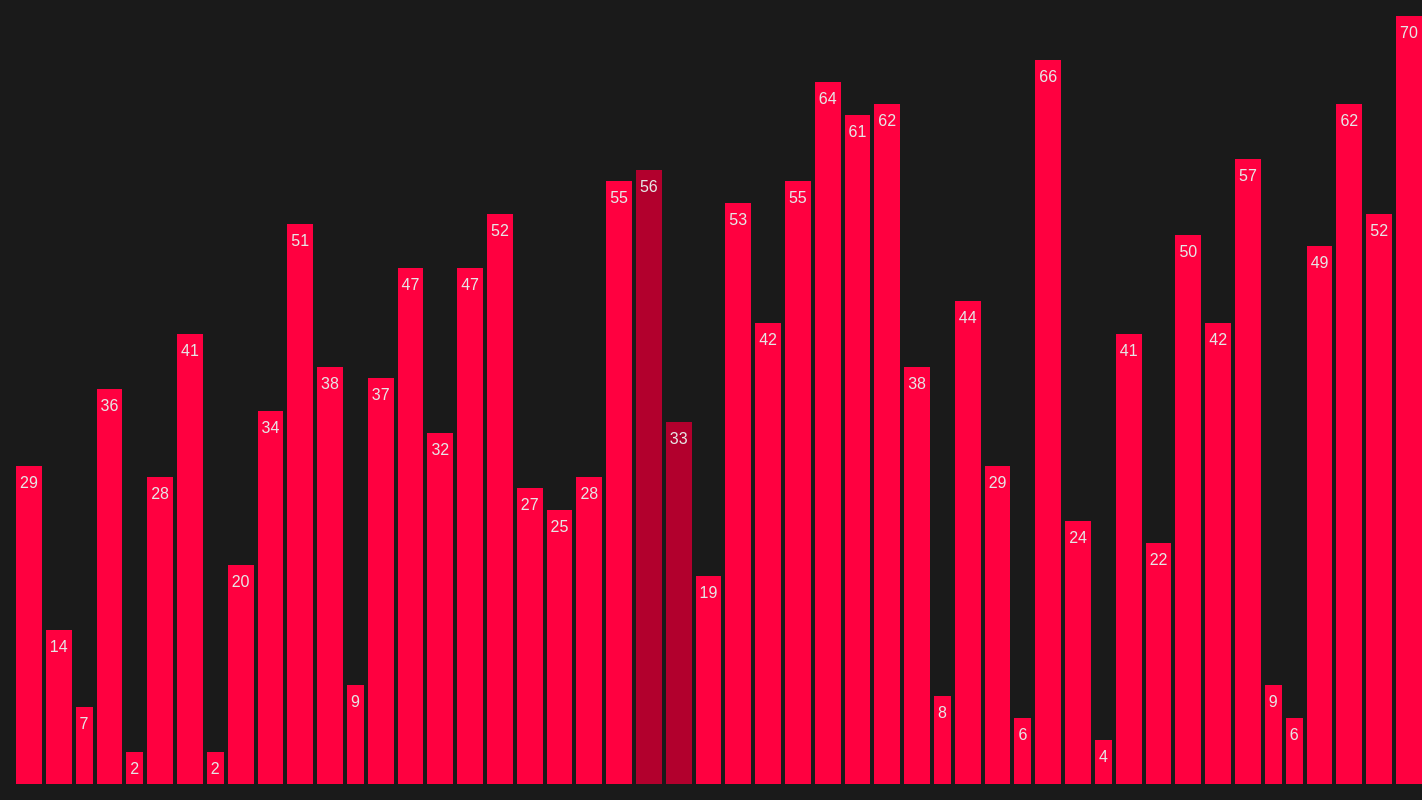
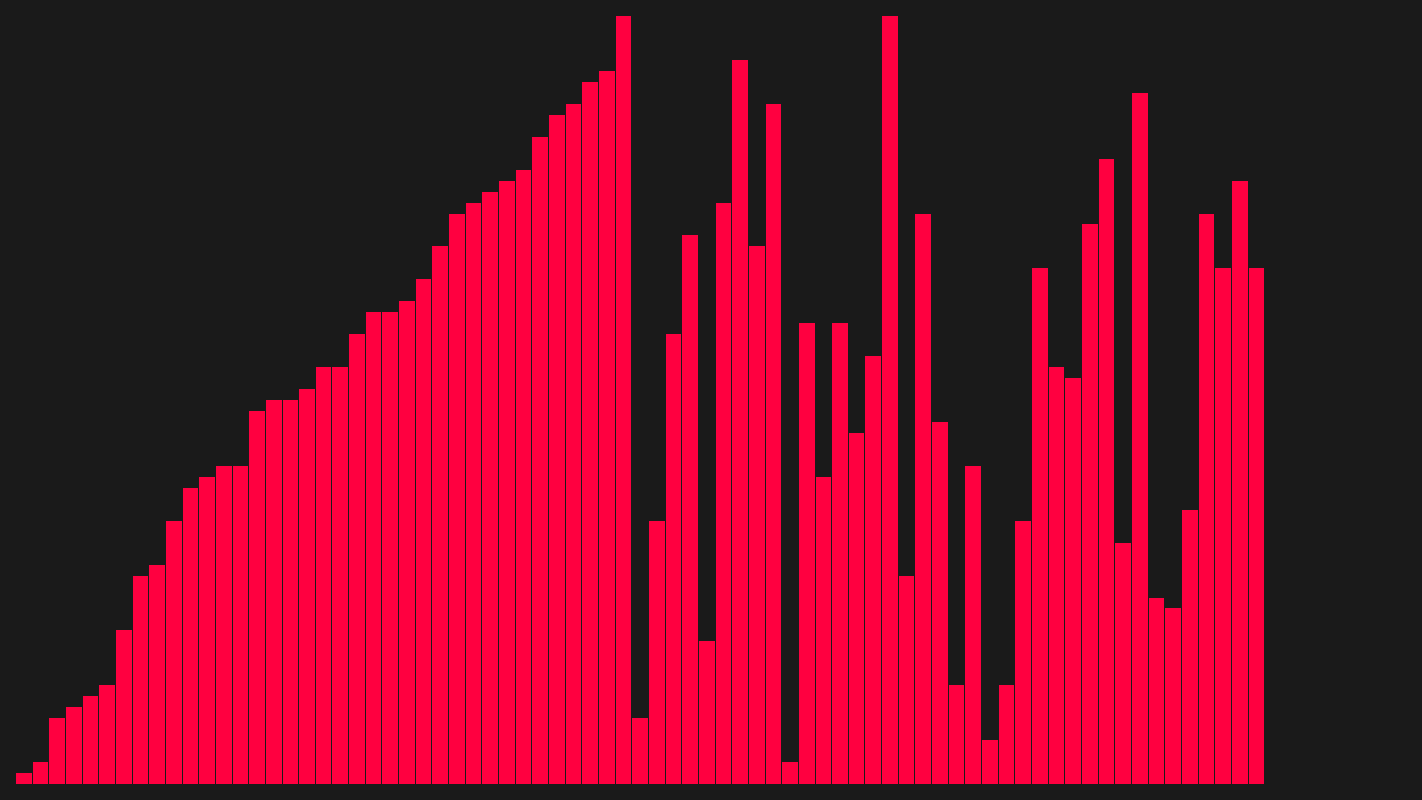
Before and after one commit to fdograph/algoviz, a React (Create React App) app: page / in a window 1280 px wide. Shown: the whole page, 1422 px wide, since content can reach past the window. Built offline with nearby package versions, Linux system fonts and the light colour scheme.

Commit message:
Adding mergeSort

```diff
--- a/src/components/Screen.module.scss
+++ b/src/components/Algorithm.module.scss
@@ -1,12 +1,11 @@
-.screen {
+.algorithm {
   display: flex;
   flex: 1;
-  //background: var(--light-color);
 }
 
 .sampleHolder {
   display: flex;
   flex: 1;
-  gap: 0.25em;
+  gap: 1px;
   align-items: flex-end;
 }
--- /dev/null
+++ b/src/components/Algorithm.tsx
@@ -0,0 +1,45 @@
+import React, { useCallback, useEffect, useMemo, useState } from 'react';
+import { Sample } from './Sample';
+
+import Styles from './Algorithm.module.scss';
+import { mergeSort, visualBubbleSort, visualMergeSort } from '../logic/algos';
+
+interface ScreenProps {
+  values: number[];
+  algo: string;
+}
+
+export const Algorithm: React.FC<ScreenProps> = ({ values, algo }) => {
+  const [list, setList] = useState<number[]>(values);
+  const [currentSet, setCurrentSet] = useState<Set<number>>(new Set());
+  const max = Math.max(...values);
+  const algorithmTrigger = useCallback(
+    // () => visualBubbleSort(values, setList, setCurrentSet),
+    () => visualMergeSort(values, setList, setCurrentSet),
+    [values]
+  );
+
+  const sampleList = useMemo(
+    () =>
+      list.map((val, i) => (
+        <Sample
+          key={`${algo}:${i}:${val}`}
+          color="primary"
+          value={val}
+          max={max}
+          active={currentSet.has(i)}
+        />
+      )),
+    [currentSet, algo, list, max]
+  );
+
+  useEffect(() => {
+    algorithmTrigger().then(() => console.log('Finished Sorting 🌈'));
+  }, [algorithmTrigger]);
+
+  return (
+    <div className={Styles.algorithm}>
+      <div className={Styles.sampleHolder}>{sampleList}</div>
+    </div>
+  );
+};
--- a/src/components/Sample.module.scss
+++ b/src/components/Sample.module.scss
@@ -6,9 +6,8 @@
   --sample-color: var(--primary-color);
   display: block;
   flex: 1;
-  padding: 0.25em;
+  padding: 0;
   text-align: center;
-  min-height: 2em;
   background: var(--sample-color);
   transition: all 60ms linear;
 }
@@ -18,7 +17,7 @@
 }
 
 .sampleText {
-  display: block;
+  display: none;
   color: var(--light-color);
 }
 
--- a/src/components/Screen.tsx
+++ /dev/null
@@ -1,45 +0,0 @@
-import React, { useEffect, useMemo, useState } from 'react';
-import classNames from 'classnames';
-import { Sample } from './Sample';
-
-import Styles from './Screen.module.scss';
-import { visualBubbleSort } from '../logic/algos';
-
-interface ScreenProps {
-  values: number[];
-  algo: string;
-}
-
-export const Screen: React.FC<ScreenProps> = ({ values, algo }) => {
-  const [didInit, setInit] = useState<boolean>(false);
-  const [list, setList] = useState<number[]>(values);
-  const [activeIndexes, setActiveIndexes] = useState<Set<number>>(new Set());
-  const max = useMemo(() => Math.max(...list), [list]);
-
-  const sampleList = useMemo(
-    () =>
-      list.map((val, i) => (
-        <Sample
-          key={`${algo}:${i}:${val}`}
-          color="primary"
-          value={val}
-          max={max}
-          active={activeIndexes.has(i)}
-        />
-      )),
-    [activeIndexes, algo, list, max]
-  );
-
-  useEffect(() => {
-    if (!didInit) {
-      setInit(true);
-      visualBubbleSort(list, setList, setActiveIndexes);
-    }
-  }, [didInit, list]);
-
-  return (
-    <div className={Styles.screen}>
-      <div className={Styles.sampleHolder}>{sampleList}</div>
-    </div>
-  );
-};
--- a/src/containers/App.tsx
+++ b/src/containers/App.tsx
@@ -1,18 +1,18 @@
 import React from 'react';
 
 import Styles from './App.module.scss';
-import { Screen } from '../components/Screen';
+import { Algorithm } from '../components/Algorithm';
 import { shuffleArray } from '../logic/utils';
 
 const sampleList = Array.from(
-  { length: 50 },
+  { length: 75 },
   () => Math.floor(Math.random() * 70) + 1
 );
 
 const App: React.FC = () => {
   return (
     <div className={Styles.app}>
-      <Screen algo="bubble" values={shuffleArray(sampleList)} />
+      <Algorithm algo="bubble" values={shuffleArray(sampleList)} />
     </div>
   );
 };
--- a/src/logic/algos.ts
+++ b/src/logic/algos.ts
@@ -1,6 +1,6 @@
-import { delay, swap } from './utils';
+import { buildRange, delay, mergeSortedArray, swap, swapPart } from './utils';
 
-const INTERVAL = 40;
+const INTERVAL = 100;
 
 export const visualBubbleSort = async (
   list: number[],
@@ -24,3 +24,64 @@ export const visualBubbleSort = async (
 
   setCurrent(new Set());
 };
+
+export const visualMergeSort = async (
+  list: number[],
+  setList: (l: number[]) => void,
+  setCurrent: (s: Set<number>) => void
+): Promise<void> => {
+  const [sorted] = await mergeSort(
+    list,
+    [...list],
+    setList,
+    setCurrent,
+    0,
+    list.length - 1
+  );
+  setList(sorted);
+  setCurrent(new Set());
+};
+
+export const mergeSort = async (
+  list: number[],
+  original: number[],
+  setList: (l: number[]) => void,
+  setCurrent: (s: Set<number>) => void,
+  startIndex: number,
+  endIndex: number
+): Promise<[number[], number[]]> => {
+  if (list.length <= 1) {
+    return [list, original];
+  }
+
+  const mid = Math.floor(list.length / 2);
+
+  const [left, ori] = await mergeSort(
+    list.slice(0, mid),
+    original,
+    setList,
+    setCurrent,
+    startIndex,
+    mid
+  );
+
+  const [right, ori2] = await mergeSort(
+    list.slice(mid),
+    ori,
+    setList,
+    setCurrent,
+    startIndex + mid,
+    startIndex + endIndex
+  );
+
+  setCurrent(new Set(buildRange(startIndex, endIndex)));
+  await delay(INTERVAL);
+
+  const sorted = mergeSortedArray(left, right, startIndex, endIndex);
+
+  const modified = swapPart(ori2, startIndex, sorted);
+  setList(modified);
+  await delay(INTERVAL);
+
+  return [sorted, modified];
+};
--- a/src/logic/utils.ts
+++ b/src/logic/utils.ts
@@ -7,3 +7,60 @@ export const delay = (t: number) => new Promise((r) => setTimeout(r, t));
 export const swap = (base: number, target: number, source: number[]) => {
   [source[base], source[target]] = [source[target], source[base]];
 };
+
+export const mergeSortedArray = (
+  left: number[],
+  right: number[],
+  leftIndex: number,
+  rightIndex: number
+) => {
+  const result: number[] = [];
+  let li = 0;
+  let ri = 0;
+
+  while (li < left.length && ri < right.length) {
+    if (left[li] < right[ri]) {
+      result.push(left[li]);
+      li++;
+    } else {
+      result.push(right[ri]);
+      ri++;
+    }
+  }
+
+  while (li < left.length) {
+    result.push(left[li]);
+    li++;
+  }
+
+  while (ri < right.length) {
+    result.push(right[ri]);
+    ri++;
+  }
+
+  return result;
+};
+
+export const swapPart = (
+  list: number[],
+  startIndex: number,
+  values: number[]
+): number[] => {
+  const result = [...list];
+
+  values.forEach((v, i) => {
+    result[startIndex + i] = v;
+  });
+
+  return result;
+};
+
+export const buildRange = (from: number, to: number): number[] => {
+  const result = [];
+
+  for (let i = from; i <= to; i++) {
+    result.push(i);
+  }
+
+  return result;
+};
```
Also changed, not shown: src/containers/App.module.scss (line endings or trailing spaces).
